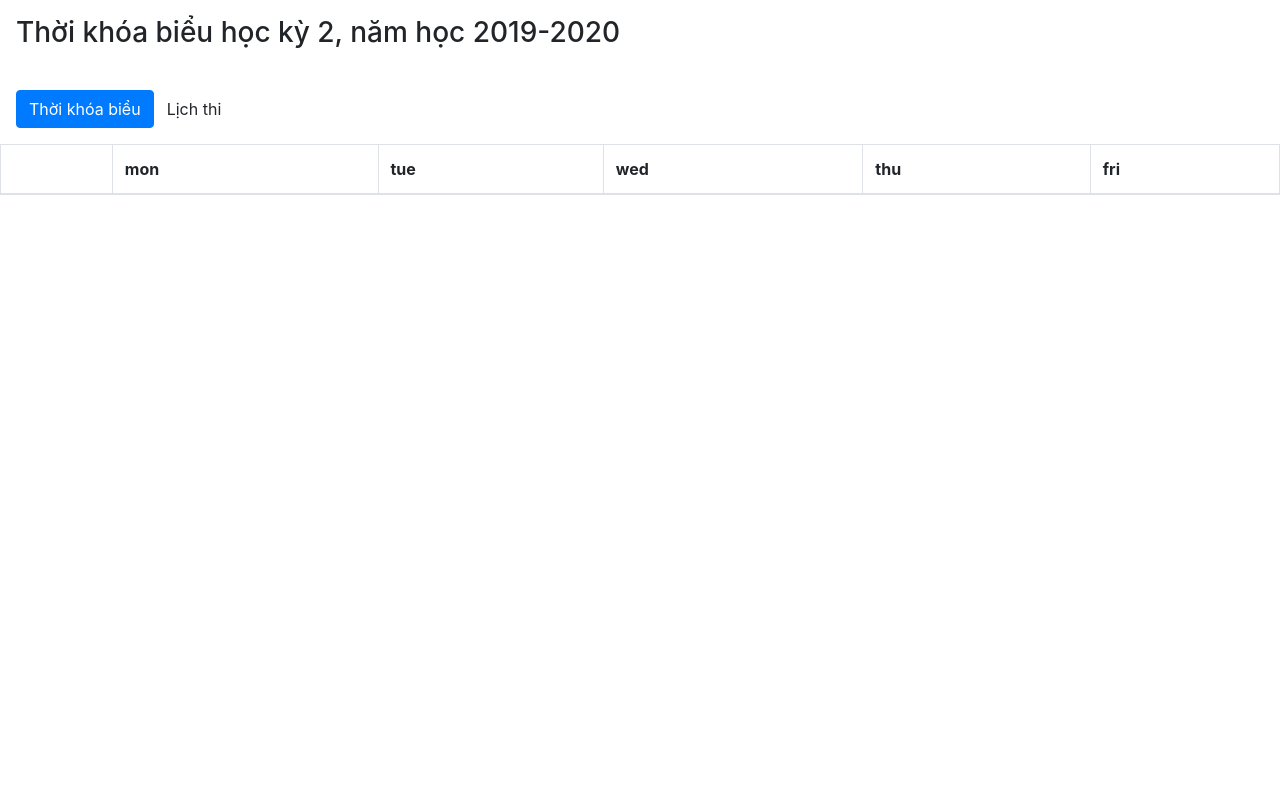
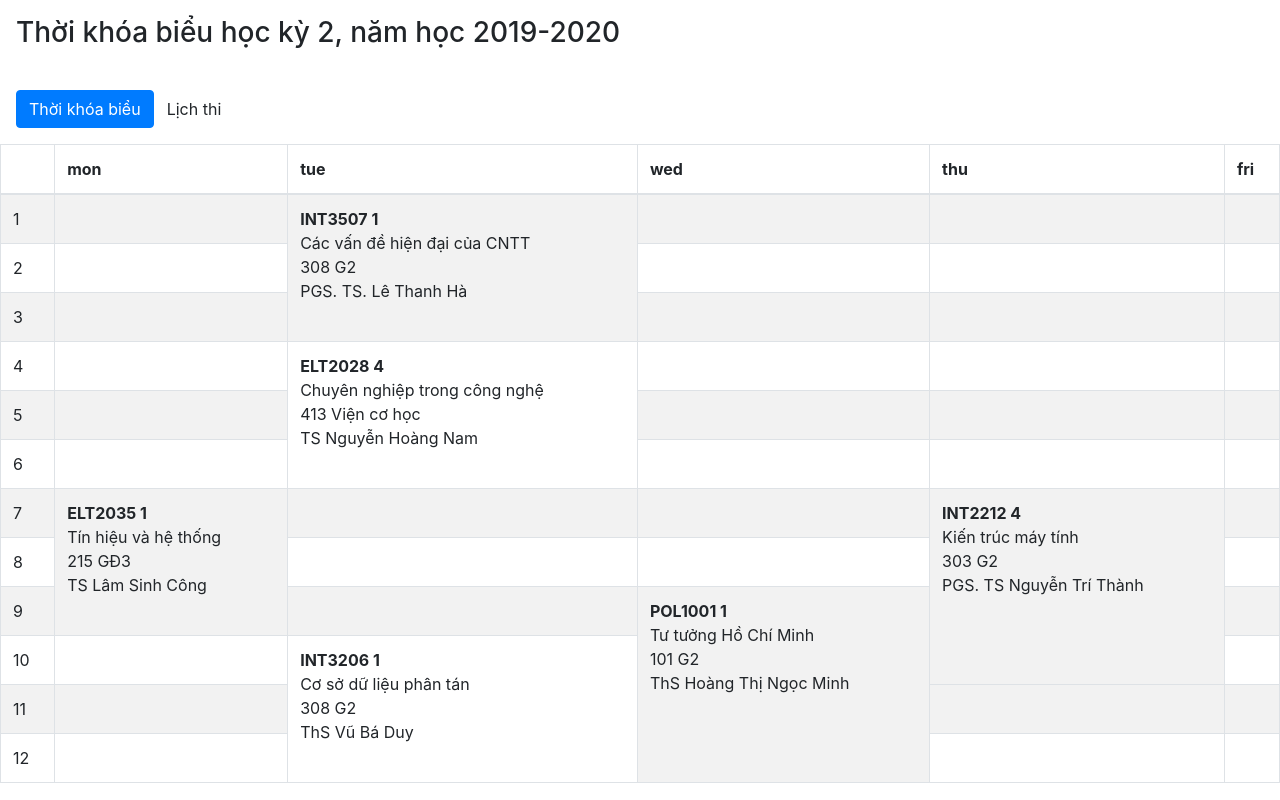
Before and after one commit to duong755/timetable, a React (Create React App) app: page / in a window 1280 px wide. Built offline with nearby package versions, Linux system fonts and the light colour scheme.

Commit message:
New semester, switch to npm

```diff
--- a/package.json
+++ b/package.json
@@ -16,10 +16,11 @@
     "moment": "^2.26.0",
     "prop-types": "15.7.2",
     "react": "^16.12.0",
+    "react-dev-utils": "^10.2.1",
     "react-dom": "^16.12.0",
     "react-jss": "^10.0.3",
     "react-router-dom": "^5.1.2",
-    "react-scripts": "3.3.0",
+    "react-scripts": "^3.4.3",
     "typescript": "~3.7.2"
   },
   "scripts": {
--- a/src/components/Classes.tsx
+++ b/src/components/Classes.tsx
@@ -7,7 +7,7 @@ import useStyles from './styles';
 const Classes: React.FC = () => {
   const classes = useStyles();
   return (
-    <table className="table table-striped table-hover table-bordered">
+    <table className={clsx("table", "table-striped", "table-hover", "table-bordered")}>
       <thead>
         <tr>
           <th></th>
@@ -19,6 +19,100 @@ const Classes: React.FC = () => {
         </tr>
       </thead>
       <tbody>
+        <tr>
+          <td>1</td>
+          <td></td>
+          <td className={classes.subject} rowSpan={3}>
+            <Subject id="INT3507 1" name="Các vấn đề hiện đại của CNTT" room="308 G2" lecturer="PGS. TS. Lê Thanh Hà" />
+          </td>
+          <td></td>
+          <td></td>
+          <td></td>
+        </tr>
+        <tr>
+          <td>2</td>
+          <td></td>
+          <td></td>
+          <td></td>
+          <td></td>
+        </tr>
+        <tr>
+          <td>3</td>
+          <td></td>
+          <td></td>
+          <td></td>
+          <td></td>
+        </tr>
+        <tr>
+          <td>4</td>
+          <td></td>
+          <td className={classes.subject} rowSpan={3}>
+            <Subject id="ELT2028 4" name="Chuyên nghiệp trong công nghệ" room="413 Viện cơ học" lecturer="TS Nguyễn Hoàng Nam" />
+          </td>
+          <td></td>
+          <td></td>
+          <td></td>
+        </tr>
+        <tr>
+          <td>5</td>
+          <td></td>
+          <td></td>
+          <td></td>
+          <td></td>
+        </tr>
+        <tr>
+          <td>6</td>
+          <td></td>
+          <td></td>
+          <td></td>
+          <td></td>
+        </tr>
+        <tr>
+          <td>7</td>
+          <td className={classes.subject} rowSpan={3}>
+            <Subject id="ELT2035 1" room="215 GĐ3" lecturer="TS Lâm Sinh Công" name="Tín hiệu và hệ thống"  />
+          </td>
+          <td></td>
+          <td></td>
+          <td className={classes.subject} rowSpan={4}>
+            <Subject id="INT2212 4" room="303 G2" lecturer="PGS. TS Nguyễn Trí Thành" name="Kiến trúc máy tính" />
+          </td>
+          <td></td>
+        </tr>
+        <tr>
+          <td>8</td>
+          <td></td>
+          <td></td>
+          <td></td>
+        </tr>
+        <tr>
+          <td>9</td>
+          <td></td>
+          <td className={classes.subject} rowSpan={4}>
+            <Subject id="POL1001 1" name="Tư tưởng Hồ Chí Minh" room="101 G2" lecturer="ThS Hoàng Thị Ngọc Minh" />
+          </td>
+          <td></td>
+        </tr>
+        <tr>
+          <td>10</td>
+          <td></td>
+          <td className={classes.subject} rowSpan={3}>
+            <Subject id="INT3206 1" name="Cơ sở dữ liệu phân tán" room="308 G2" lecturer="ThS Vũ Bá Duy" />
+          </td>
+          <td></td>
+        </tr>
+        <tr>
+          <td>11</td>
+          <td></td>
+          <td></td>
+          <td></td>
+        </tr>
+        <tr>
+          <td>12</td>
+          <td></td>
+          <td></td>
+          <td></td>
+        </tr>
       </tbody>
     </table>
   );
```
Also changed, not shown: 2 other files (tests, documents, lock files or other folders).
